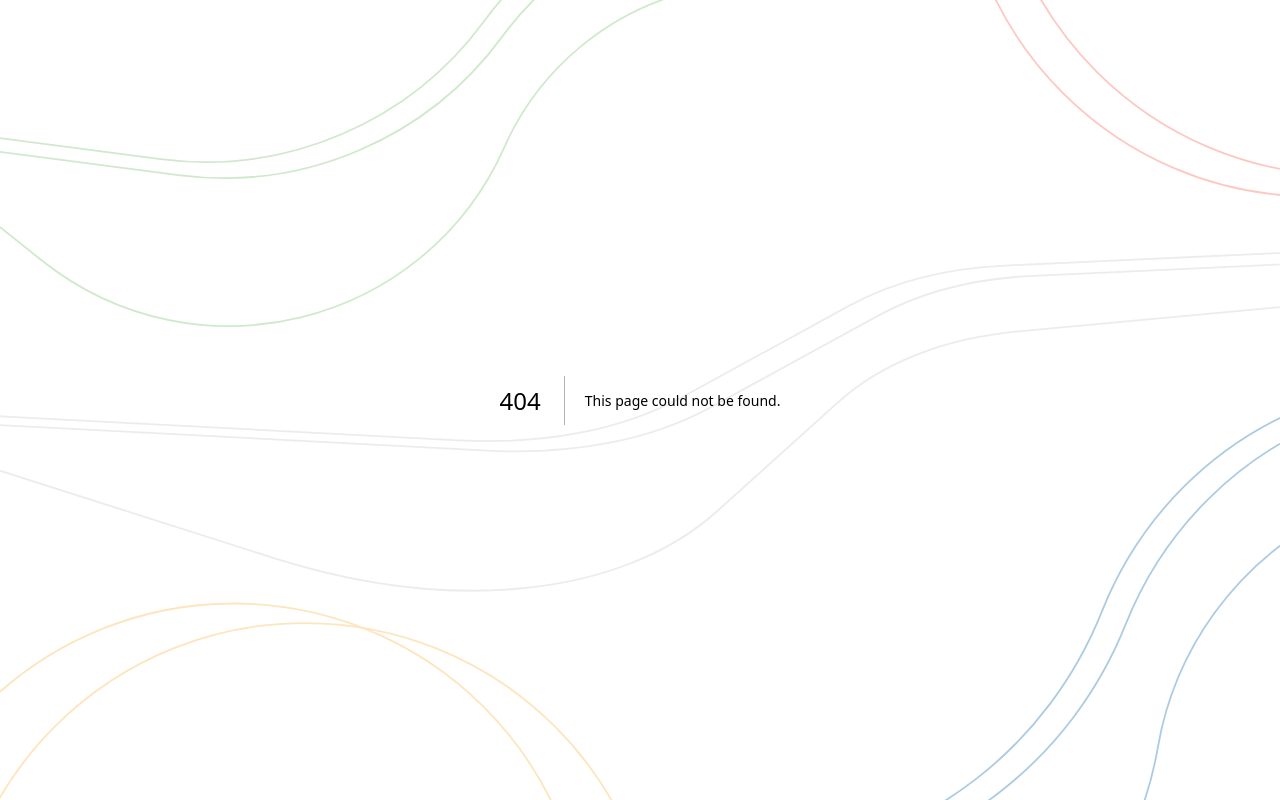
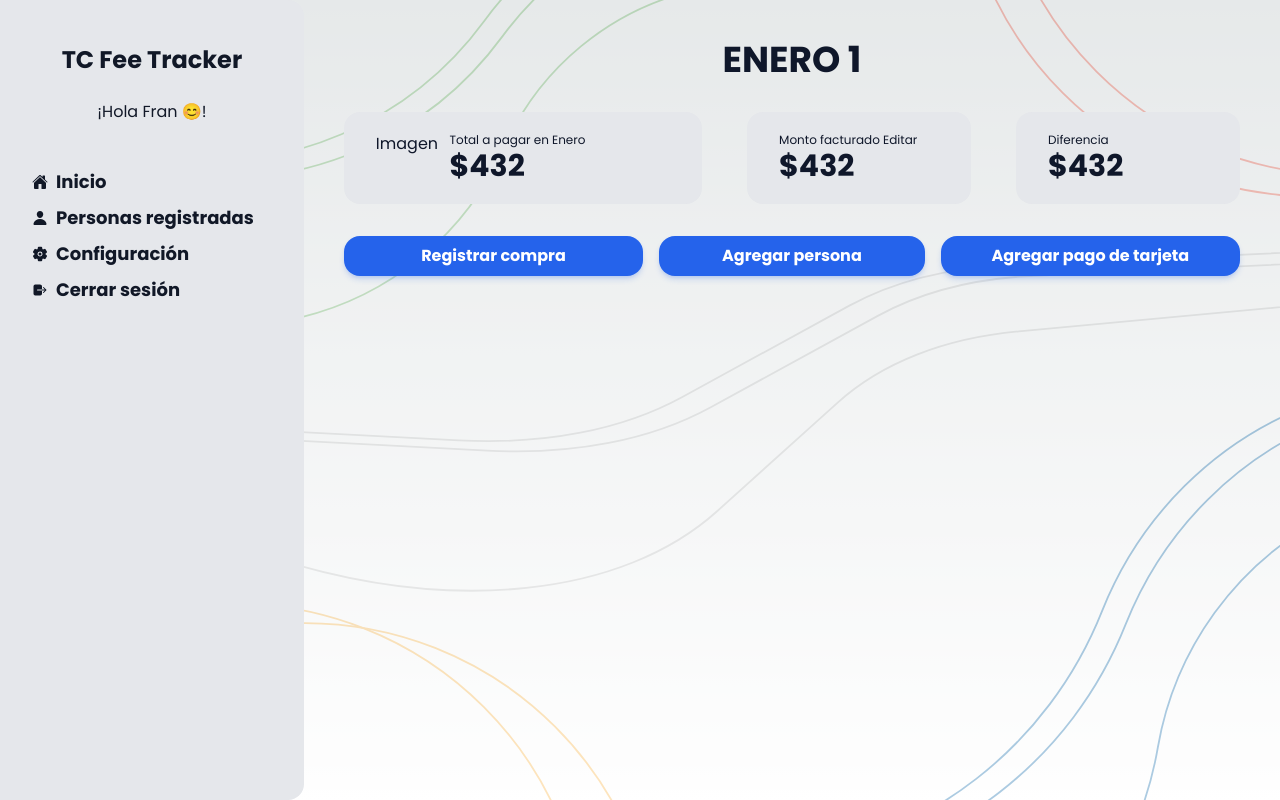
Before and after one commit to panchyh97/tc-fee-tracker, a Next.js app: page /detail/1/1 in a window 1280 px wide. Before the commit this address had no page. Built offline with nearby package versions, Linux system fonts and the light colour scheme.

Commit message:
feat: :sparkles: add route for month detail

```diff
--- /dev/null
+++ b/src/app/(drawerContent)/detail/[year]/[month]/page.tsx
@@ -0,0 +1,54 @@
+import { Button } from "@components";
+import { Months, capitalizeFirstLetter, formatNumberToCLP } from "@utils";
+
+interface ICard {
+  title: string;
+  amount: number;
+  showIcon?: boolean;
+  editBtn?: boolean;
+}
+
+export default function MonthPage({ params }: { params: { year: string, month: string } }) {
+  const { year, month } = params;
+
+  const transformMonth: string = Months[month]
+
+  const Card = ({ title, amount, showIcon = false, editBtn = false }: ICard) => {
+    return <div className="flex flex-row bg-gray-200 px-8 py-5 rounded-2xl">
+      {showIcon && <div className="w-3/12">Imagen</div>}
+      <div className="flex flex-col text-xs">
+        <div>
+          {title} {editBtn && 'Editar'}
+        </div>
+        <div className="text-3xl font-semibold">
+          {formatNumberToCLP(amount)}
+        </div>
+      </div>
+    </div>
+  }
+
+  return (
+    <div className="flex flex-col items-center p-8">
+      <h1 className="font-semibold uppercase text-4xl mb-8">{transformMonth} {year}</h1>
+      <div className="w-full flex flex-row justify-between mb-8">
+        <div className="w-2/5">
+          <Card title={`Total a pagar en ${capitalizeFirstLetter(transformMonth)}`} amount={432} showIcon />
+        </div>
+        <div className="w-3/12">
+          <Card title="Monto facturado" amount={432} editBtn />
+        </div>
+        <div className="w-3/12">
+          <Card title="Diferencia" amount={432} />
+        </div>
+      </div>
+      <div className="w-full flex flex-row justify-between">
+        <Button title="Registrar compra" />
+        <div className="w-full mx-4">
+          <Button title="Agregar persona" />
+        </div>
+        <Button title="Agregar pago de tarjeta" />
+      </div>
+      <div></div>
+    </div>
+  );
+}
--- a/src/app/(drawerContent)/home/page.tsx
+++ b/src/app/(drawerContent)/home/page.tsx
@@ -1,8 +1,10 @@
 'use client'
 
+import { useRouter } from 'next/navigation'
 import { Dropdown, MonthCard } from "@components";
 import { GET } from './api/route'
 import { useEffect, useState } from "react";
+import { redirect } from "next/navigation";
 
 interface IMonthSummary {
     year: number;
@@ -13,6 +15,8 @@ interface IMonthSummary {
 }
 
 export default function HomePage() {
+    const router = useRouter()
+
     const [selectedYear, setSelectedYear] = useState<number>(2024);
 
     const handleDropdownChange = (selectedValue: number) => {
@@ -28,7 +32,6 @@ export default function HomePage() {
 
     useEffect(() => {
         getMonthsSummary();
-
     }, [selectedYear])
 
     return (
@@ -39,10 +42,11 @@ export default function HomePage() {
             </div>
             <div className="w-full max-w-4xl flex flex-row overflow-x-auto">
                 <div className="invisible w-60">
-                    <MonthCard month="" people={0} purchases={0} totalAmount={0} year={0} key={0} />
+                    <MonthCard month="" people={0} purchases={0} totalAmount={0} year={0} key={0} onClick={() => null} />
                 </div>
                 {monthList.map((month, index) => {
-                    return <MonthCard key={index} {...month} />
+                    return <MonthCard key={index} {...month} onClick={() => router.push(`/detail/${selectedYear}/${month.month
+                        }`)} />
                 })}
             </div>
         </div>
--- a/src/app/components/Button.tsx
+++ b/src/app/components/Button.tsx
@@ -1,13 +1,15 @@
 interface IButton {
   title: string;
+  onClick?: () => void;
 }
 
-export const Button = ({ title }: IButton) => {
+export const Button = ({ title, onClick }: IButton) => {
   return (
     <button
       className="w-full select-none rounded-2xl bg-blue-600 py-2 px-6 text-center align-middle text-base font-bold  text-white shadow-md shadow-blue-600/20 transition-all hover:shadow-lg hover:shadow-blue-600/40 focus:opacity-[0.85] hover:opacity-50 focus:shadow-none active:opacity-[0.85] active:shadow-none disabled:pointer-events-none disabled:opacity-50 disabled:shadow-none"
       type="button"
       data-ripple-light="true"
+      onClick={onClick}
     >
       {title}
     </button>
--- a/src/app/components/MonthCard.tsx
+++ b/src/app/components/MonthCard.tsx
@@ -13,6 +13,7 @@ interface IMonthCard {
   totalAmount: number;
   purchases: number;
   people: number;
+  onClick: () => void;
 }
 
 export const MonthCard = ({
@@ -21,6 +22,7 @@ export const MonthCard = ({
   totalAmount,
   purchases,
   people,
+  onClick
 }: IMonthCard) => {
 
   const Amount = ({ title, amount, formatAmount = false }: IAmount) => {
@@ -52,6 +54,6 @@ export const MonthCard = ({
           <Amount title="👥 Personas" amount={people} />
         </div>
       </div>
-      <Button title='Detalle del mes' />
+      <Button title='Detalle del mes' onClick={onClick} />
     </div>)
 }
--- /dev/null
+++ b/src/utils/capitalizeFirstLetter.ts
@@ -0,0 +1,3 @@
+export const capitalizeFirstLetter = (word: string) => {
+  return word.charAt(0).toUpperCase() + word.slice(1);
+}
--- a/src/utils/index.ts
+++ b/src/utils/index.ts
@@ -1 +1,3 @@
 export { formatNumberToCLP } from './formatNumberToCLP'
+export { Months } from './monthsName'
+export { capitalizeFirstLetter } from './capitalizeFirstLetter'
--- /dev/null
+++ b/src/utils/monthsName.ts
@@ -0,0 +1,18 @@
+type Months = {
+  [key: string]: string;
+}
+
+export const Months: Months = {
+  1: "enero",
+  2: "febrero",
+  3: "marzo",
+  4: "abril",
+  5: "mayo",
+  6: "junio",
+  7: "julio",
+  8: "agosto",
+  9: "septiembre",
+  10: "octubre",
+  11: "noviembre",
+  12: "diciembre"
+};
```
